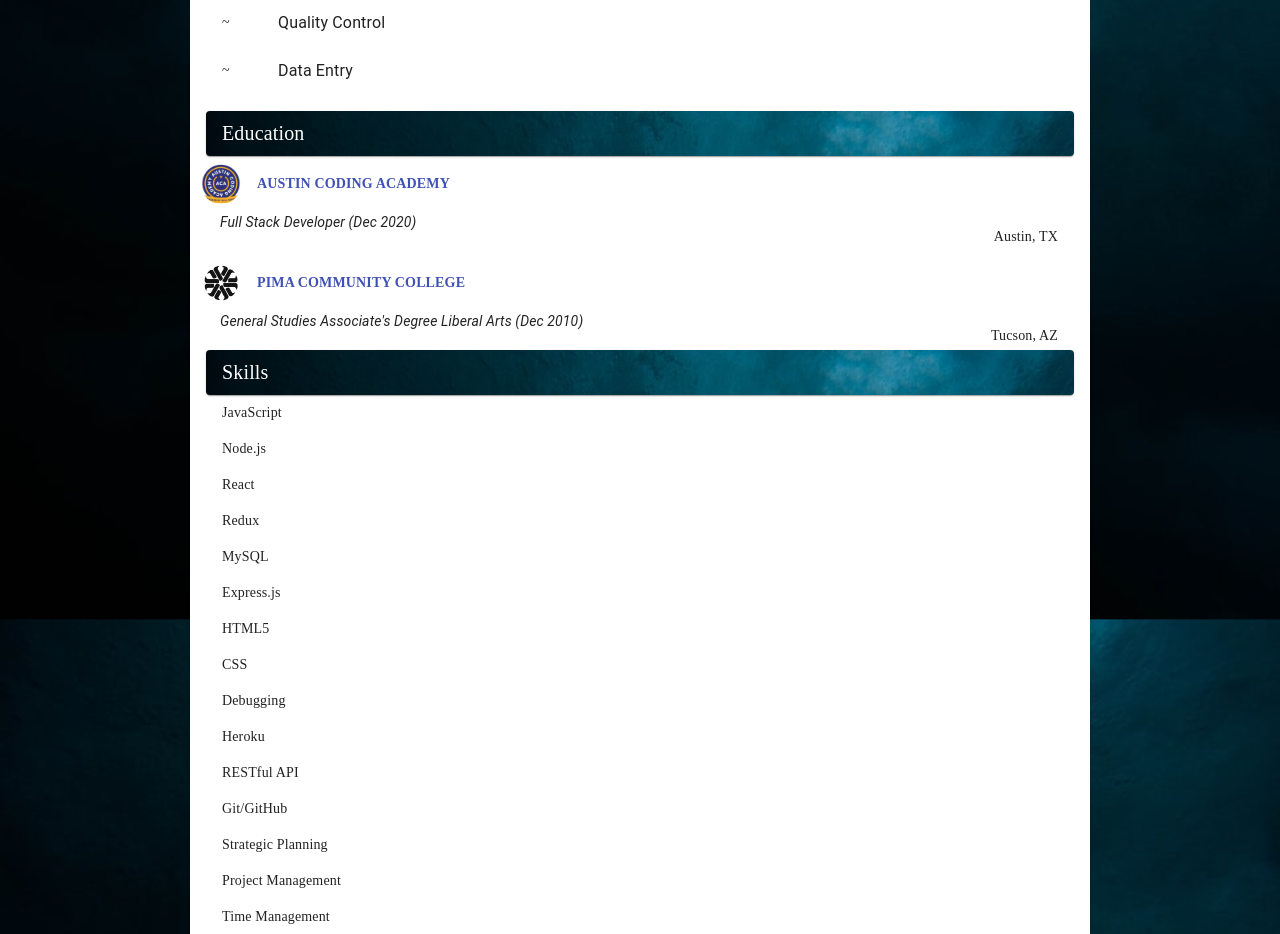
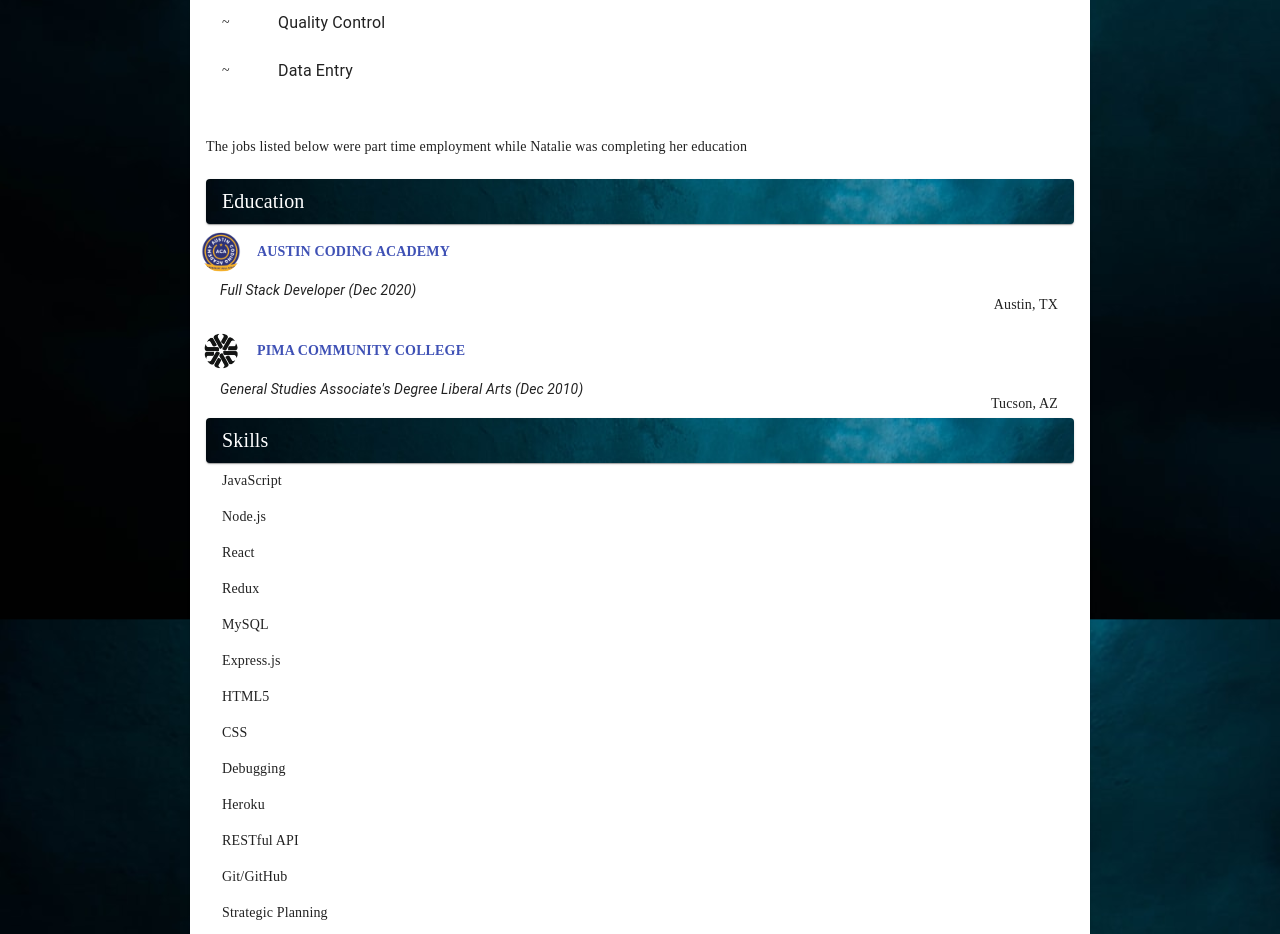
Before and after one commit to listenToRipley/nataliekendrick, a React (Create React App) app: page /resume in a window 1280 px wide. Shown: the part 1300-2234 px from the top of the page. Built offline with nearby package versions, Linux system fonts and the light colour scheme.

Commit message:
set up for part time employment history

```diff
--- a/src/Components/ResumeExp.js
+++ b/src/Components/ResumeExp.js
@@ -79,7 +79,12 @@ const ResumeExp = () => {
         'Data Entry'
        ],
     }
+  ]
 
+  const schoolHistory = [
+    {
+
+    },
   ]
 
   //   company: '',
@@ -123,6 +128,10 @@ const ResumeExp = () => {
 
       {profHistory}
     <br/>
+
+    <p>The jobs listed below were part time employment while Natalie was completing her education</p>
+    <br/>
+
     </div>
   )
 }
```
